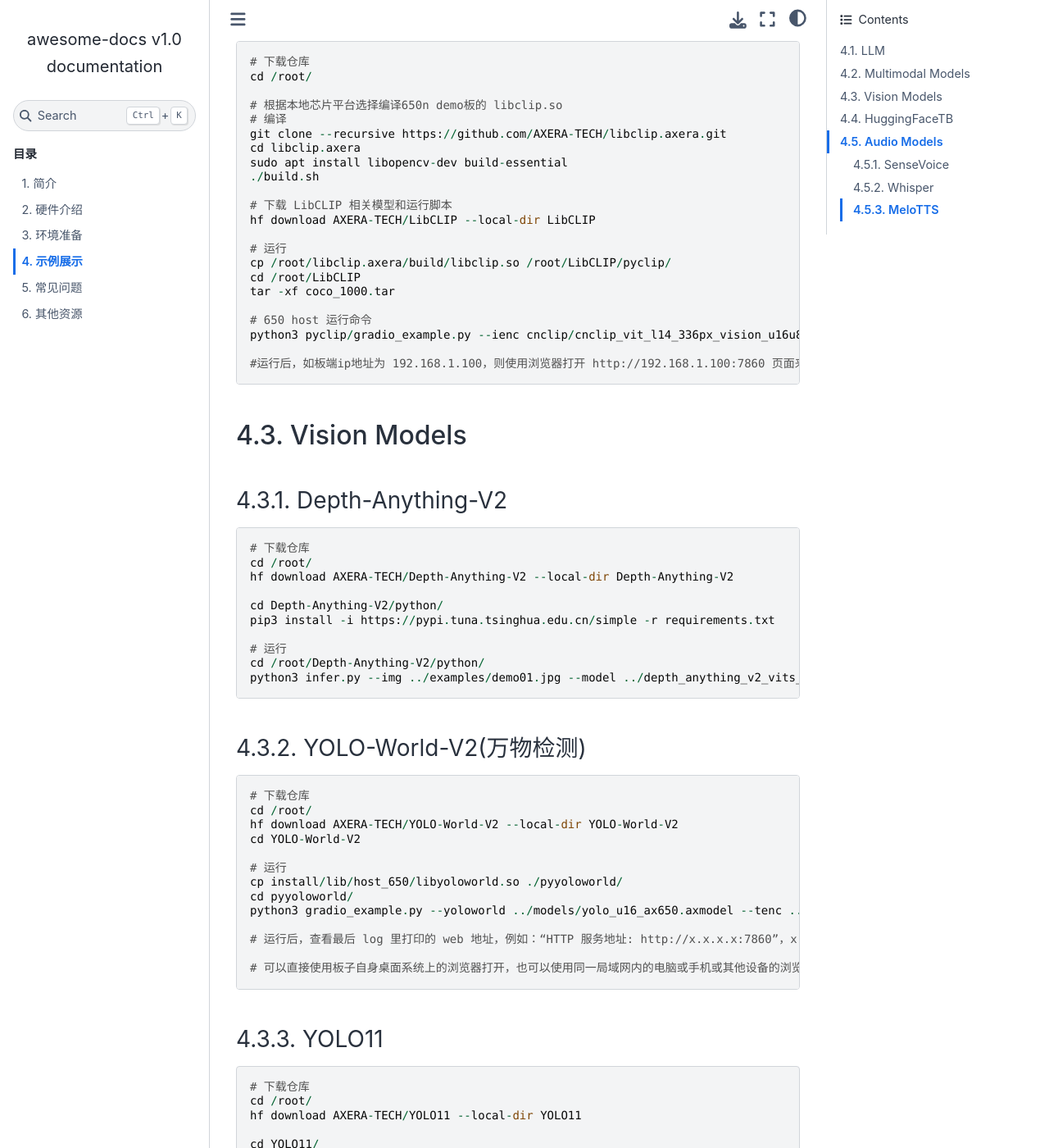
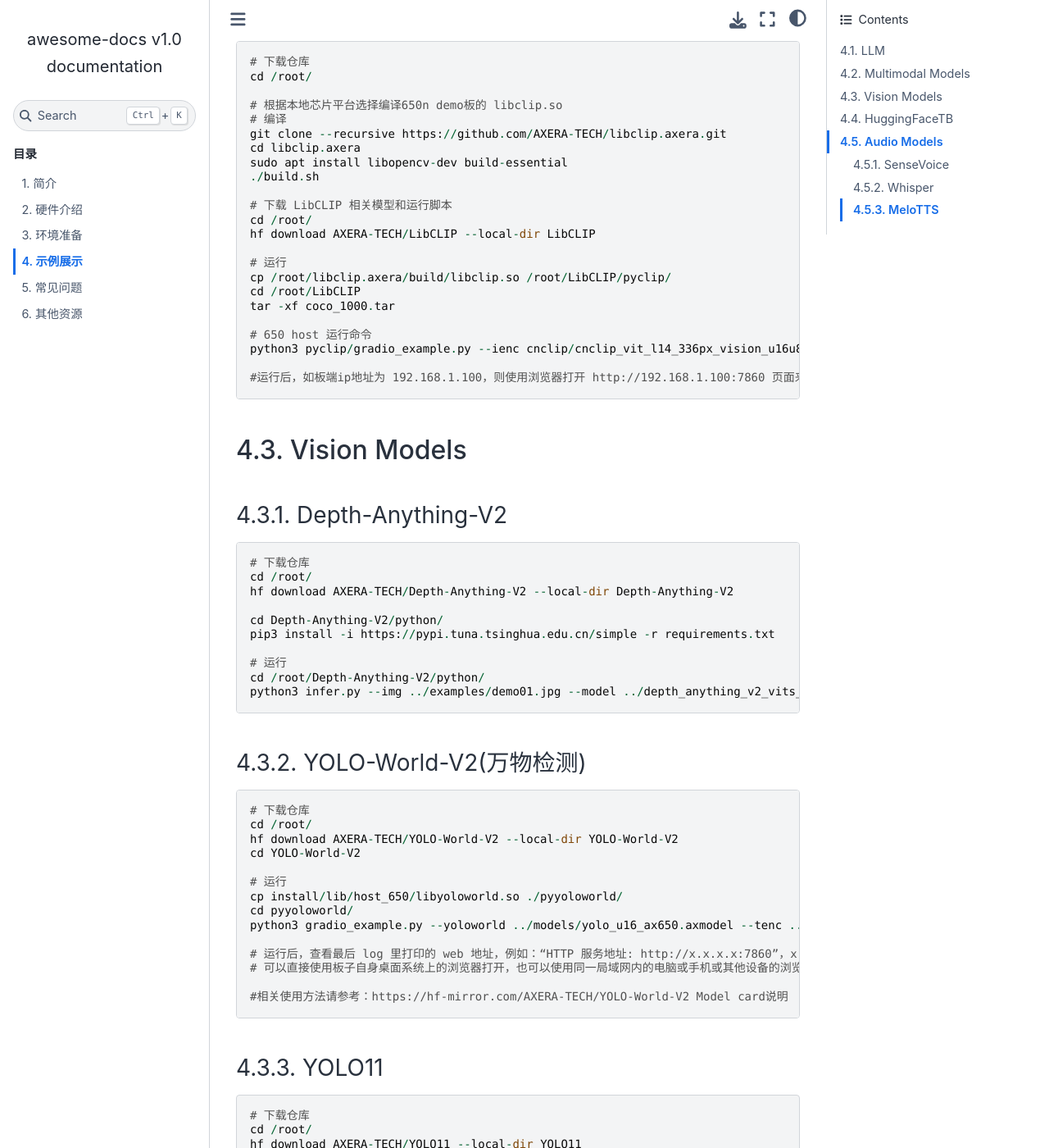
Before and after one commit to AXERA-TECH/awesome-docs, a Sphinx documentation site: the page built from source/03_samples.md, in a window 1280 px wide and 1400 px high, scrolled down 4392 px. Shown: the whole window at 82% size. Built offline with Sphinx 7.4.7 and the Sphinx Book theme 1.1.4, drawn with Linux system fonts in a browser that asks for light colours.

Commit message:
Update 03_samples.md

````diff
--- a/source/03_samples.md
+++ b/source/03_samples.md
@@ -228,6 +228,7 @@
 ./build.sh
 
 # 下载 LibCLIP 相关模型和运行脚本
+cd /root/
 hf download AXERA-TECH/LibCLIP --local-dir LibCLIP
 
 # 运行
@@ -272,8 +273,9 @@
 python3 gradio_example.py --yoloworld ../models/yolo_u16_ax650.axmodel --tenc ../models/clip_b1_u16_ax650.axmodel --vocab ../vocab.txt --dev_type host
 
 # 运行后，查看最后 log 里打印的 web 地址，例如：“HTTP 服务地址: http://x.x.x.x:7860”，x.x.x.x 替换为板端 ip 地址，使用浏览器打开页面来进行交互。
+# 可以直接使用板子自身桌面系统上的浏览器打开，也可以使用同一局域网内的电脑或手机或其他设备的浏览器打开。
 
-# 可以直接使用板子自身桌面系统上的浏览器打开，也可以使用同一局域网内的电脑或手机或其他设备的浏览器打开。
+#相关使用方法请参考：https://hf-mirror.com/AXERA-TECH/YOLO-World-V2 Model card说明
 ```
 
 ### YOLO11
````
